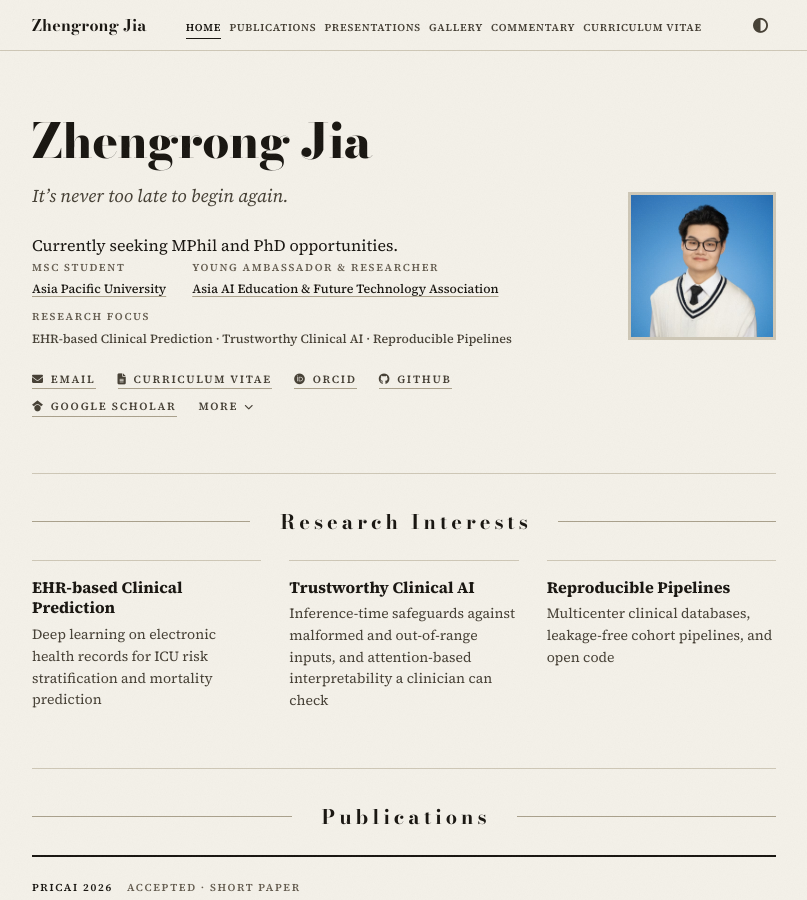
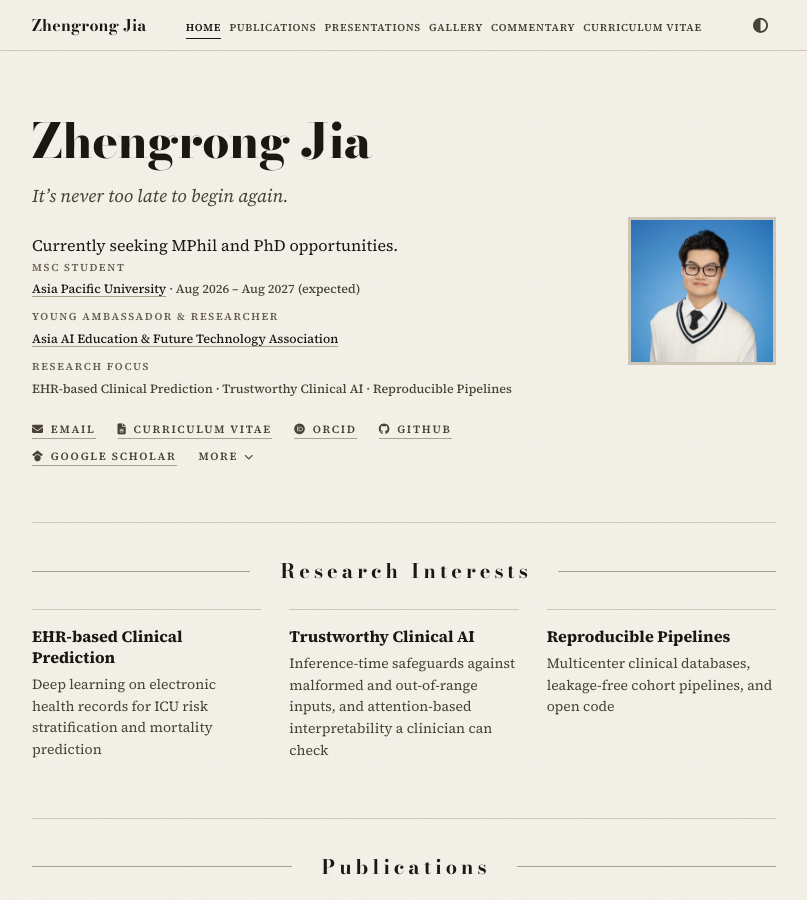
Before and after one commit to ZR-JIA/zr-jia.github.io, a Jekyll site: the page built from _pages/index.md, in a window 1280 px wide and 900 px high. Shown: the whole window, without its empty margins (236-1043 px from the left). Built offline with Jekyll 4.4.1, drawn with Linux system fonts in a browser that asks for light colours; a style sheet for code colours, icons or effects is not loaded.

Commit message:
content: add the MSc dates to the homepage hero
The hero named the MSc role and Asia Pacific University without dates.
Add them after the university, as on the CV page and in the CV PDF:

  Asia Pacific University · Aug 2026 – Aug 2027 (expected)

The longer line moves the AAE role onto its own row, so the three roles
now stack.

```diff
--- a/_pages/index.md
+++ b/_pages/index.md
@@ -16,7 +16,7 @@ description: "AI researcher specializing in Clinical AI and deep learning on ele
       <div class="hero-roles">
         <div class="hero-role">
           <p class="hero-role-label">MSc Student</p>
-          <p class="hero-role-value"><a href="https://www.apu.edu.my/" target="_blank" rel="noopener noreferrer">Asia Pacific University</a></p>
+          <p class="hero-role-value"><a href="https://www.apu.edu.my/" target="_blank" rel="noopener noreferrer">Asia Pacific University</a> &middot; Aug 2026 – Aug 2027 (expected)</p>
         </div>
         <div class="hero-role">
           <p class="hero-role-label">Young Ambassador &amp; Researcher</p>
```
